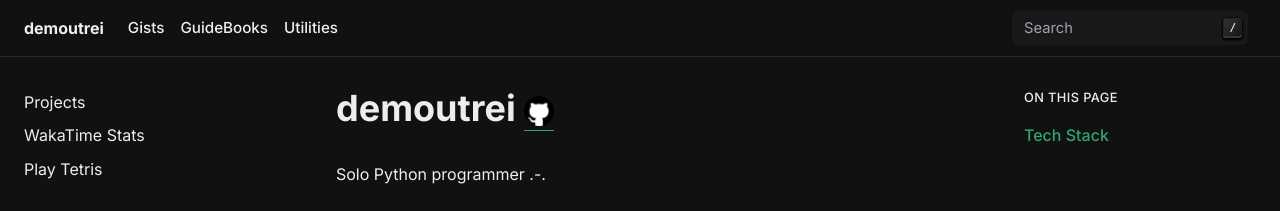
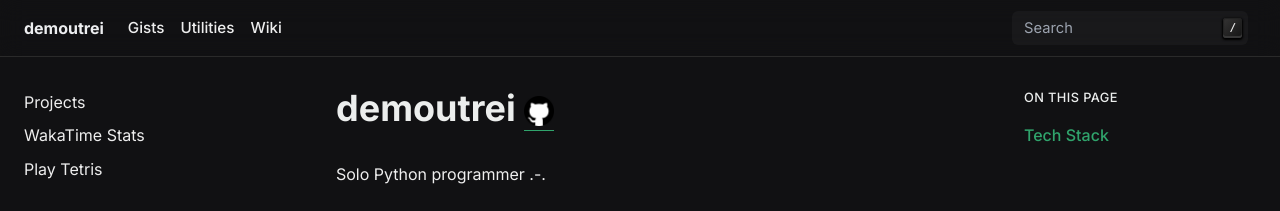
Before and after one commit to demoutrei/demoutrei, a Sphinx documentation site: the page built from source/index.rst, in a window 1280 px wide. Shown: the top 211 px of the page. Built offline with Sphinx 7.4.7, drawn with Linux system fonts in a browser that asks for light colours.

Commit message:
Update link

```diff
--- a/source/conf.py
+++ b/source/conf.py
@@ -38,12 +38,12 @@ html_theme_options = {
       "url": "https://gists.demoutrei.dev"
     },
     {
-      "title": "GuideBooks",
-      "url": "https://guides.demoutrei.dev"
+      "title": "Utilities",
+      "url": "https://utils.demoutrei.dev"
     },
     {
-      "title": "Utilities",
-      "url": "https://utils.demoutrei.dev"
+      "title": "Wiki",
+      "url": "https://wiki.demoutrei.dev"
     }
   ]
 }
```
